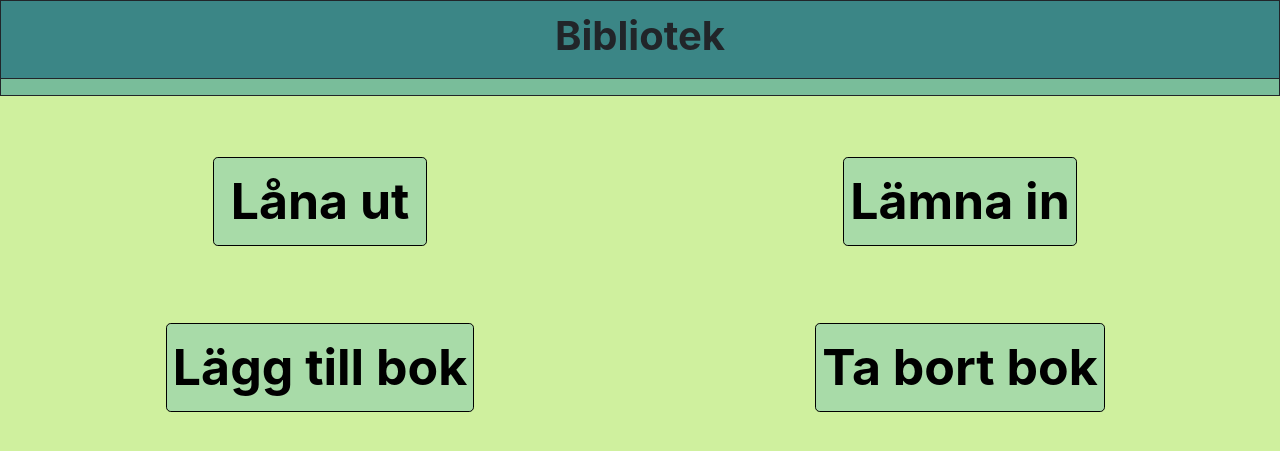
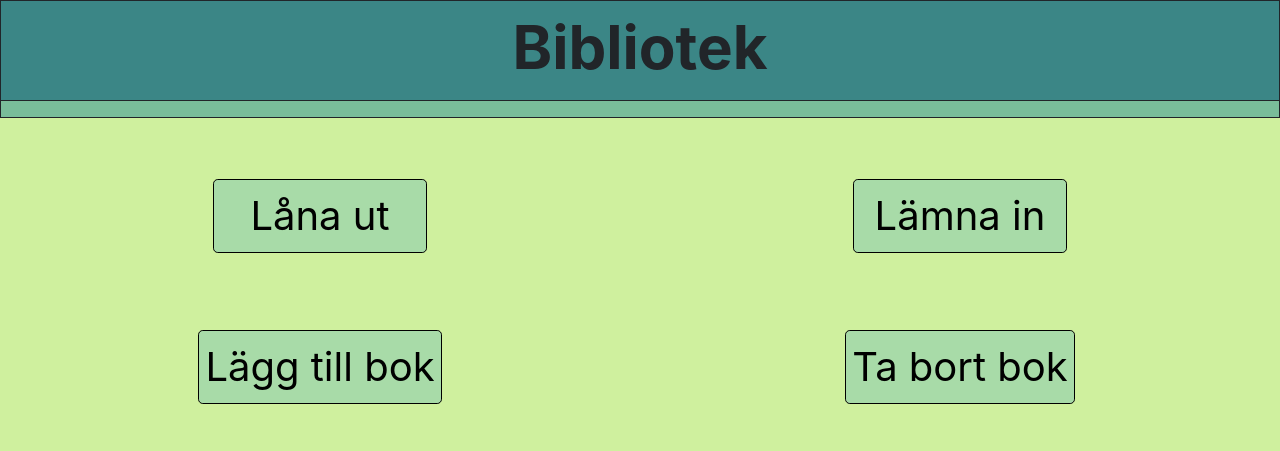
Before and after one commit to T42017/Projekt3-Team3, a PHP site: template templates/admin.twig in a window 1280 px wide. Shown: the top 451 px of the page. Run offline with PHP 8.4, Linux system fonts and the light colour scheme; the template is opened without the code that fills it, so the values that code supplies are empty; some libraries are stand-ins or nearby versions.

Commit message:
Minor fixes

```diff
--- a/css/adminstyle.css
+++ b/css/adminstyle.css
@@ -3,6 +3,9 @@
     padding: 1%;
     border-style: solid;
     border-width: 1px;
+}
+.headertext{
+    font-size: 60px;
 }
 #catalog{
     background-color: white;
@@ -62,7 +65,7 @@ body{
     margin:1%;
 }
 #buttontext{
-    font-size: 50px;
+    font-size: 40px;
 }
 .catbuttons{
     float: left;
@@ -71,7 +74,6 @@ body{
 }
 .adminbuttons{
     margin-top: 10%;
-    font-weight: bold;
     padding:1%;
     min-width: 35%;
 }
--- a/templates/admin.twig
+++ b/templates/admin.twig
@@ -15,7 +15,7 @@
       <div class="container-fluid">
       <div class="row" id="header">
           <div class="col">
-                <h1 class="text-center bold">Bibliotek</h1>
+                <h1 class="text-center bold headertext">Bibliotek</h1>
           </div>
       </div>
           <div class="row filler" id="categories">
```
